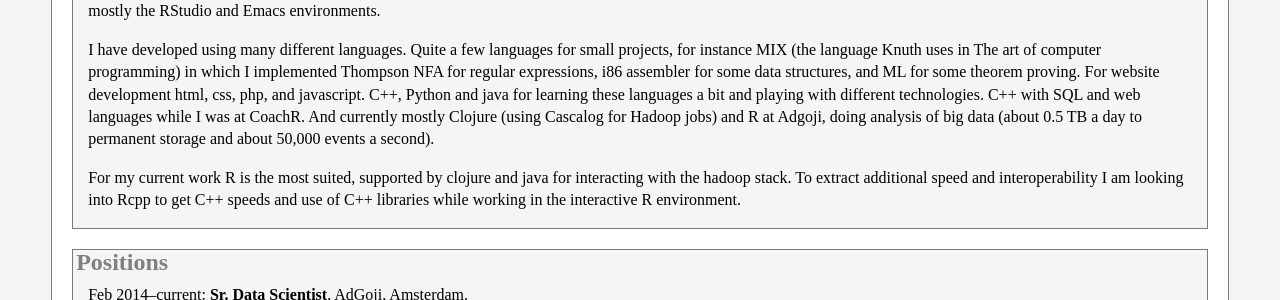
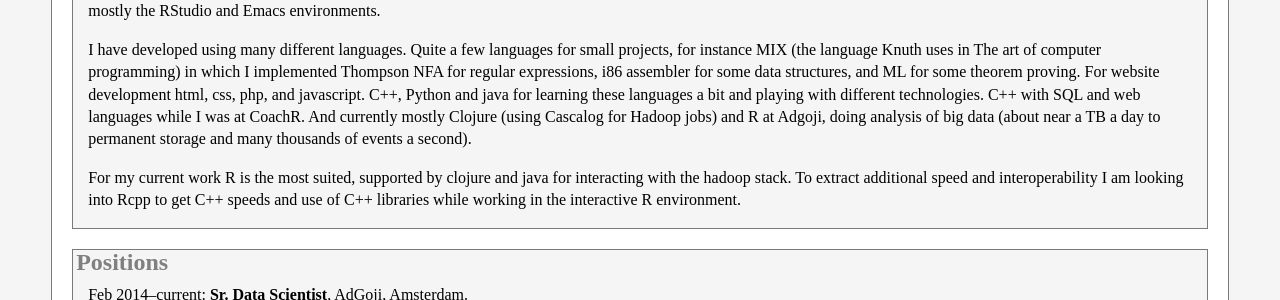
Before and after one commit to kasterma/kasterma.github.io, a Jekyll site: the page built from cv.html, in a window 1280 px wide. Shown: the part 288-588 px from the top of the page. Built offline with Jekyll 4.4.1, drawn with Linux system fonts in a browser that asks for light colours; Markdown is read by kramdown in place of the engine named in the settings.

Commit message:
cv update

```diff
--- a/cv.html
+++ b/cv.html
@@ -43,8 +43,8 @@ proving.  For website development html, css, php, and javascript.  C++, Python
 and java for learning these languages a bit and playing with different
 technologies.  C++ with SQL and web languages while I was at CoachR.  And
 currently mostly Clojure (using Cascalog for Hadoop jobs) and R at Adgoji,
-doing analysis of big data (about 0.5 TB a day to permanent storage and about
-50,000 events a second).
+doing analysis of big data (about near a TB a day to permanent storage and
+many thousands of events a second).
 
 </p>
 
```
